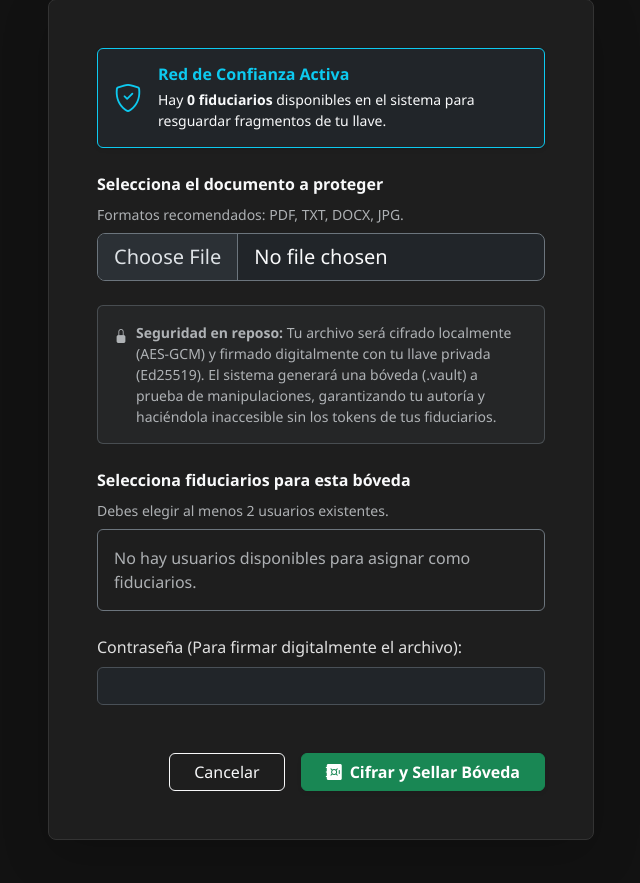
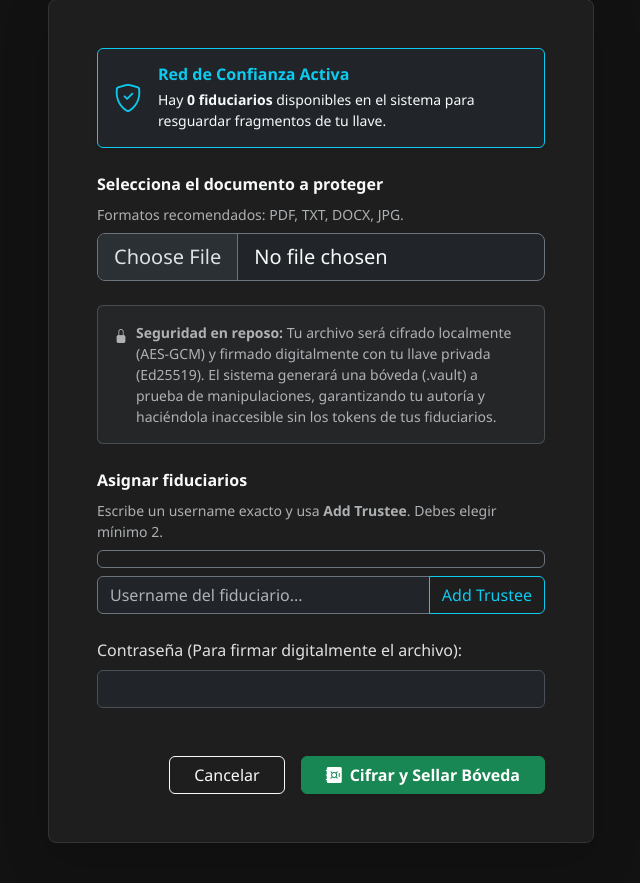
Before and after one commit to LuisQuintana23/cryptography, a Flask app: page /upload in a window 1280 px wide. Shown: the part 224-1107 px from the top of the page, without its empty margins (319-959 px from the left). Run offline with Flask 3, Linux system fonts and the light colour scheme; the visitor is signed in with stand-in values (Sample User, id 1); tables that the repository leaves empty hold one stand-in row (values such as "Sample post"); some libraries are stand-ins or nearby versions.

Commit message:
feat: update key management and trustee selection flow

```diff
--- a/app/routes.py
+++ b/app/routes.py
@@ -10,7 +10,7 @@ from extensions import db
 from models import User, Document, Share, Vault, VaultTrustee
 from utils import create_shares, reconstruct_key
 from crypto_d3 import SecureVaultHybridCrypto
-from crypto_d2 import SecureVaultCrypto
+from crypto_d6 import SecureVaultD6Crypto
 from crypto_d5_signatures import SecureVaultSignedCrypto
 
 # Blueprint
@@ -108,13 +108,13 @@ def upload_file():
 
         try:
             # Desbloquear el llavero privado del owner
-            crypto_sym = SecureVaultCrypto()
+            crypto_sym = SecureVaultD6Crypto()
             try:
                 unwrapped_keystore = crypto_sym.unwrap_private_key(
                     owner.encrypted_private_key,
-                    owner.key_salt,
-                    owner.key_nonce,
-                    password
+                    salt_hex=owner.key_salt,
+                    nonce_hex=owner.key_nonce,
+                    password=password
                 )
                 # Separar llave de cifrado (secp256k1) y llave de firma (Ed25519)
                 owner_enc_priv, owner_sign_priv = unwrapped_keystore.split(':')
@@ -144,6 +144,8 @@ def upload_file():
                 return jsonify({"error": "El propietario no puede ser fiduciario de su propia bóveda."}), 400
 
             trustees = User.query.filter(User.id.in_(selected_trustee_ids)).all()
+            if len(trustees) != len(selected_trustee_ids):
+                return jsonify({"error": "Uno o más fiduciarios seleccionados no existen."}), 400
 
             # Dividir llave (Shamir) y cifrar fragmentos para fiduciarios
             total_shares = len(trustees)
@@ -260,9 +262,29 @@ def upload_file():
             return jsonify({"error": f"Error criptográfico: {str(e)}"}), 500
     return render_template(
         'upload_file.html',
-        trustees_count=len(available_trustees),
-        available_trustees=available_trustees
+        trustees_count=len(available_trustees)
     )
+
+
+@bp.route('/api/trustees/resolve', methods=['POST'])
+def resolve_trustee():
+    if 'usuario' not in session:
+        return jsonify({"error": "No autenticado"}), 401
+
+    current_user = User.query.filter_by(username=session['usuario']).first()
+    username = (request.json or {}).get("username", "").strip()
+    if not username:
+        return jsonify({"error": "Debes escribir un username."}), 400
+
+    trustee = (
+        User.query
+        .filter(User.id != current_user.id, User.username.ilike(username))
+        .first()
+    )
+    if not trustee:
+        return jsonify({"error": "No existe un fiduciario con ese username."}), 404
+
+    return jsonify({"id": trustee.id, "username": trustee.username})
 
 # Lógica de liberación y decifrado para los usuarios trusted
 @bp.route('/trustee_dashboard')
@@ -307,16 +329,16 @@ def release_share(share_id):
 
     if request.method == 'POST':
         password = request.form['password']
-        crypto_sym = SecureVaultCrypto()
+        crypto_sym = SecureVaultD6Crypto()
         vault_signed = SecureVaultSignedCrypto()
 
         try:
             # Desbloquear el Llavero Privado del Fiduciario
             unwrapped_keystore = crypto_sym.unwrap_private_key(
                 user.encrypted_private_key,
-                user.key_salt,
-                user.key_nonce,
-                password
+                salt_hex=user.key_salt,
+                nonce_hex=user.key_nonce,
+                password=password
             )
             # El fiduciario usa su llave de cifrado (secp256k1) para descifrar el fragmento
             trustee_enc_priv, _ = unwrapped_keystore.split(':')
@@ -408,14 +430,27 @@ def download_identity():
 
     user = User.query.filter_by(username=session['usuario']).first()
 
+    try:
+        keystore = json.loads(user.encrypted_private_key) if user.encrypted_private_key else {}
+    except (json.JSONDecodeError, TypeError):
+        keystore = {}
+
     # Creamos un archivo de identidad portable
     identity_data = {
         "username": user.username,
         "public_key": user.public_key,
+        "signing_public_key": user.signing_public_key,
         "encrypted_private_key": user.encrypted_private_key,
-        "key_salt": user.key_salt,
-        "key_nonce": user.key_nonce,
-        "kdf_iterations": 480000,
+        "keystore_metadata": {
+            "key_id": keystore.get("key_id"),
+            "kdf_algorithm": (keystore.get("kdf") or {}).get("algorithm", "PBKDF2-HMAC-SHA256"),
+            "kdf_iterations": (keystore.get("kdf") or {}).get("iterations", 480000),
+            "salt": (keystore.get("kdf") or {}).get("salt", user.key_salt),
+            "wrap_algorithm": (keystore.get("wrap") or {}).get("algorithm", "AES-GCM-256"),
+            "nonce": (keystore.get("wrap") or {}).get("nonce", user.key_nonce),
+            "wrap_version": keystore.get("wrap_version", 1),
+            "lifecycle_state": "active",
+        },
         "description": "Este archivo contiene tu llave privada cifrada. No la compartas y recuerda tu contraseña."
     }
 
@@ -427,3 +462,49 @@ def download_identity():
         download_name=f"identity_{user.username}.json",
         mimetype='application/json'
     )
+
+
+@bp.route('/restore_identity', methods=['POST'])
+def restore_identity():
+    if 'usuario' not in session:
+        return jsonify({"error": "No autenticado"}), 401
+
+    if 'identity_file' not in request.files:
+        return jsonify({"error": "No se encontró archivo de identidad."}), 400
+
+    password = request.form.get("password")
+    if not password:
+        return jsonify({"error": "La contraseña es requerida para validar la identidad."}), 400
+
+    file = request.files['identity_file']
+    raw = file.read()
+    if not raw:
+        return jsonify({"error": "El archivo de identidad está vacío."}), 400
+
+    try:
+        identity_data = json.loads(raw.decode("utf-8"))
+    except Exception:
+        return jsonify({"error": "El archivo de identidad no es JSON válido."}), 400
+
+    encrypted_private_key = identity_data.get("encrypted_private_key")
+    if not encrypted_private_key:
+        return jsonify({"error": "El archivo no contiene llave privada cifrada."}), 400
+
+    crypto_sym = SecureVaultD6Crypto()
+    try:
+        # Valida contraseña y detecta tampering antes de restaurar
+        crypto_sym.unwrap_private_key(
+            encrypted_private_key,
+            salt_hex=(identity_data.get("keystore_metadata") or {}).get("salt"),
+            nonce_hex=(identity_data.get("keystore_metadata") or {}).get("nonce"),
+            password=password,
+        )
+    except ValueError as err:
+        return jsonify({"error": str(err)}), 400
+
+    user = User.query.filter_by(username=session['usuario']).first()
+    user.encrypted_private_key = encrypted_private_key
+    user.key_salt = (identity_data.get("keystore_metadata") or {}).get("salt")
+    user.key_nonce = (identity_data.get("keystore_metadata") or {}).get("nonce")
+    db.session.commit()
+    return jsonify({"status": "success", "message": "Identidad restaurada correctamente."}), 200
--- a/app/templates/upload_file.html
+++ b/app/templates/upload_file.html
@@ -43,28 +43,20 @@
                     </div>
 
                     <div class="mb-4">
-                        <label class="form-label text-light fw-bold">Selecciona fiduciarios para esta bóveda</label>
-                        <p class="text-muted small mb-2">Debes elegir al menos 2 usuarios existentes.</p>
-                        <div class="border border-secondary rounded p-3" style="max-height: 220px; overflow-y: auto;">
-                            {% if available_trustees %}
-                                {% for trustee in available_trustees %}
-                                <div class="form-check mb-2">
-                                    <input
-                                        class="form-check-input"
-                                        type="checkbox"
-                                        name="selected_trustees"
-                                        value="{{ trustee.id }}"
-                                        id="trustee_{{ trustee.id }}"
-                                    >
-                                    <label class="form-check-label text-light" for="trustee_{{ trustee.id }}">
-                                        {{ trustee.username }}
-                                    </label>
-                                </div>
-                                {% endfor %}
-                            {% else %}
-                                <p class="text-muted mb-0">No hay usuarios disponibles para asignar como fiduciarios.</p>
-                            {% endif %}
+                        <label for="trusteeSearchInput" class="form-label text-light fw-bold">Asignar fiduciarios</label>
+                        <p class="text-muted small mb-2">Escribe un username exacto y usa <strong>Add Trustee</strong>. Debes elegir mínimo 2.</p>
+                        <div id="selectedTrusteesContainer" class="border border-secondary rounded p-2 mb-2 d-flex flex-wrap gap-2"></div>
+                        <div class="input-group">
+                            <input
+                                class="form-control bg-dark border-secondary text-light"
+                                id="trusteeSearchInput"
+                                type="text"
+                                autocomplete="off"
+                                placeholder="Username del fiduciario..."
+                            >
+                            <button class="btn btn-outline-info" id="addTrusteeBtn" type="button">Add Trustee</button>
                         </div>
+                        <div id="selectedTrusteesInputs"></div>
                     </div>
 
                     <div class="mb-3">
@@ -91,8 +83,108 @@
 {% endblock %}
 {% block scripts %}
 <script>
+const searchInput = document.getElementById('trusteeSearchInput');
+const addTrusteeBtn = document.getElementById('addTrusteeBtn');
+const chipsEl = document.getElementById('selectedTrusteesContainer');
+const hiddenInputsEl = document.getElementById('selectedTrusteesInputs');
+const selectedTrustees = new Map();
+
+function renderTrusteeChips() {
+    chipsEl.innerHTML = '';
+    hiddenInputsEl.innerHTML = '';
+
+    selectedTrustees.forEach((username, id) => {
+        const chip = document.createElement('span');
+        chip.className = 'badge rounded-pill text-bg-info d-inline-flex align-items-center gap-2 px-3 py-2';
+        chip.textContent = username;
+
+        const removeBtn = document.createElement('button');
+        removeBtn.type = 'button';
+        removeBtn.className = 'btn-close btn-close-white btn-sm';
+        removeBtn.setAttribute('aria-label', 'Quitar fiduciario');
+        removeBtn.addEventListener('click', () => {
+            selectedTrustees.delete(id);
+            renderTrusteeChips();
+        });
+
+        const hidden = document.createElement('input');
+        hidden.type = 'hidden';
+        hidden.name = 'selected_trustees';
+        hidden.value = id;
+        hiddenInputsEl.appendChild(hidden);
+
+        chip.appendChild(removeBtn);
+        chipsEl.appendChild(chip);
+    });
+}
+
+async function addTrusteeByUsername() {
+    const query = this.value.trim();
+    if (query.length < 1) {
+        return;
+    }
+    try {
+        const response = await fetch(`{{ url_for('main.resolve_trustee') }}`, {
+            method: 'POST',
+            headers: { 'Content-Type': 'application/json' },
+            body: JSON.stringify({ username: query })
+        });
+        const data = await response.json();
+        if (!response.ok) {
+            Swal.fire({
+                title: 'No encontrado',
+                text: data.error || 'No se pudo resolver el fiduciario.',
+                icon: 'warning',
+                background: '#212529', color: '#f8f9fa', confirmButtonColor: '#ffc107'
+            });
+            return;
+        }
+        const id = String(data.id);
+        if (selectedTrustees.has(id)) {
+            Swal.fire({
+                title: 'Ya agregado',
+                text: 'Ese fiduciario ya está en tu selección.',
+                icon: 'info',
+                background: '#212529', color: '#f8f9fa', confirmButtonColor: '#0dcaf0'
+            });
+            return;
+        }
+        selectedTrustees.set(id, data.username);
+        renderTrusteeChips();
+        searchInput.value = '';
+        searchInput.focus();
+    } catch (err) {
+        Swal.fire({
+            title: 'Error',
+            text: 'No se pudo validar el fiduciario.',
+            icon: 'error',
+            background: '#212529', color: '#f8f9fa', confirmButtonColor: '#dc3545'
+        });
+        return;
+    }
+}
+
+addTrusteeBtn.addEventListener('click', addTrusteeByUsername.bind(searchInput));
+searchInput.addEventListener('keydown', function(event) {
+    if (event.key === 'Enter') {
+        event.preventDefault();
+        addTrusteeByUsername.call(searchInput);
+    }
+});
+
 document.getElementById('uploadForm').addEventListener('submit', function(e) {
     e.preventDefault();
+
+    if (selectedTrustees.size < 2) {
+        Swal.fire({
+            title: 'Fiduciarios insuficientes',
+            text: 'Debes seleccionar al menos 2 fiduciarios.',
+            icon: 'warning',
+            background: '#212529', color: '#f8f9fa', confirmButtonColor: '#ffc107'
+        });
+        return;
+    }
+
     // Alerta de procesamiento (Crucial para operaciones criptográficas)
     Swal.fire({
         title: 'Cifrando Documento',
```
Also changed, not shown: tests/test_key_management.py (added, +135 -0 lines).
